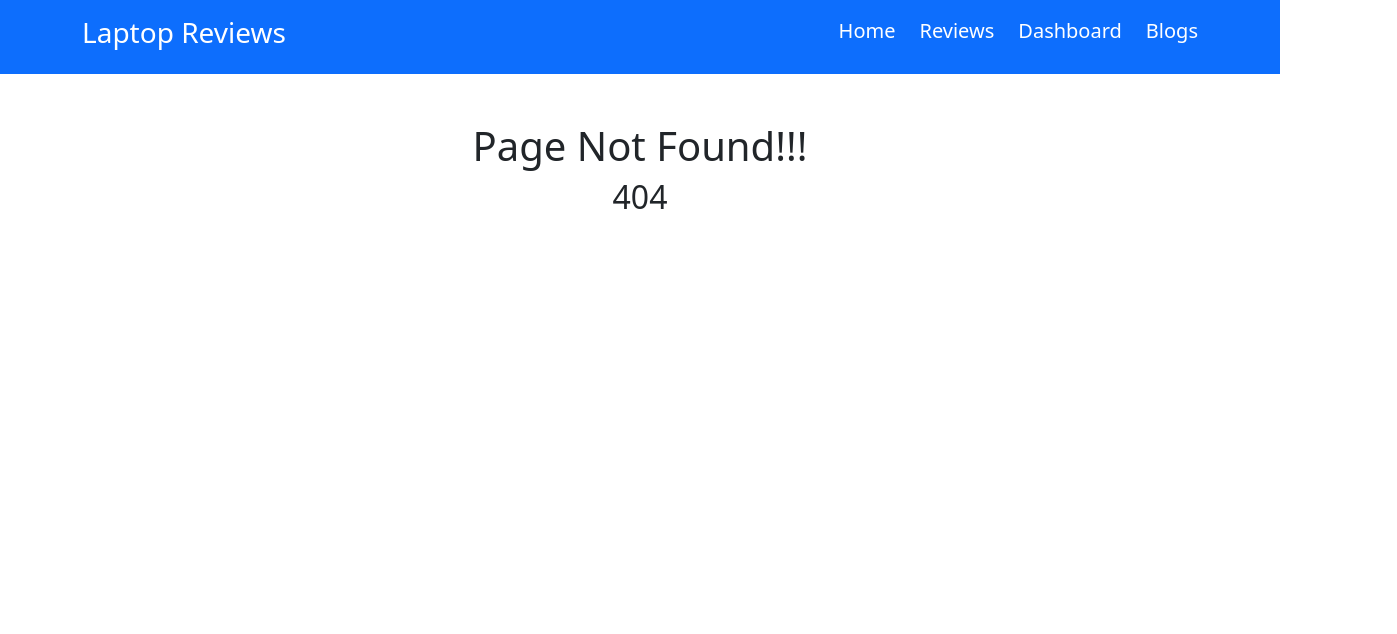
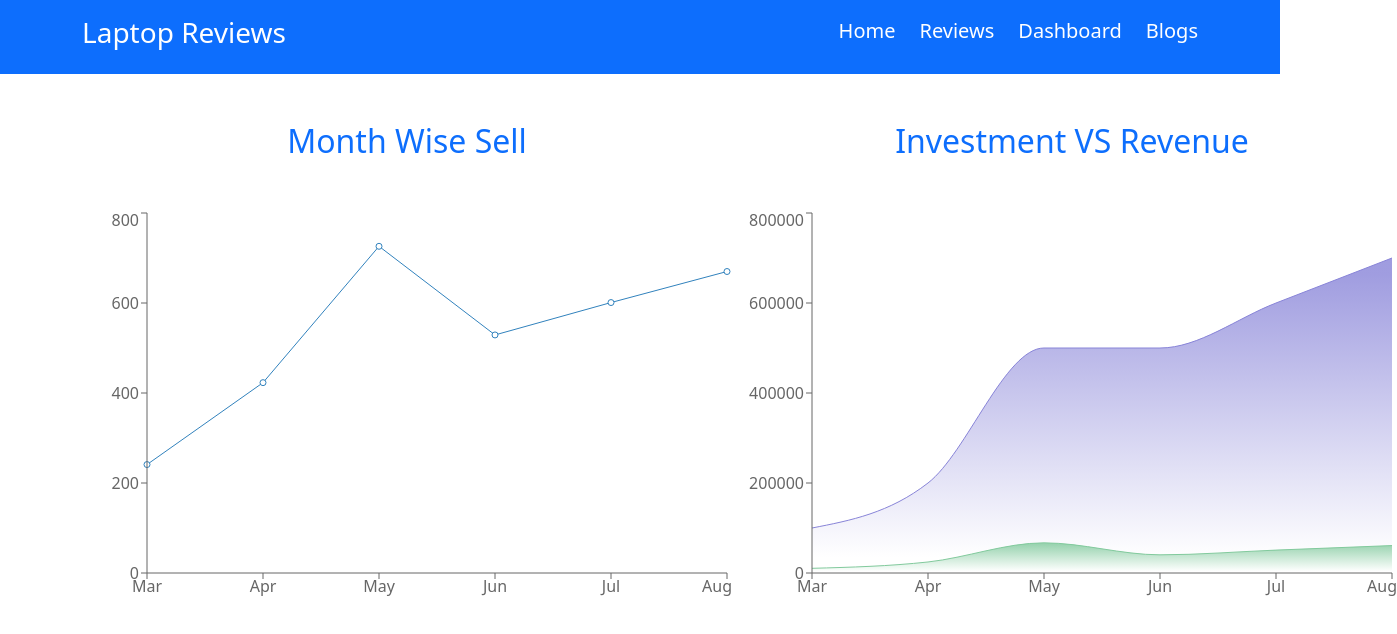
Before and after one commit to ArafatMunna/laptop-reviews, a React (Create React App) app: page /dashboard in a window 1280 px wide. Before the commit this address had no page. Shown: the top 634 px of the page, 1397 px wide, since content can reach past the window. Built offline with nearby package versions, Linux system fonts and the light colour scheme.

Commit message:
dashboard page added

```diff
--- /dev/null
+++ b/public/data.json
@@ -0,0 +1,38 @@
+[
+    {
+        "month": "Mar",
+        "investment": 100000,
+        "sell": 241,
+        "revenue": 10401
+    },
+    {
+        "month": "Apr",
+        "investment": 200000,
+        "sell": 423,
+        "revenue": 24500
+    },
+    {
+        "month": "May",
+        "investment": 500000,
+        "sell": 726,
+        "revenue": 67010
+    },
+    {
+        "month": "Jun",
+        "investment": 500000,
+        "sell": 529,
+        "revenue": 40405
+    },
+    {
+        "month": "Jul",
+        "investment": 600000,
+        "sell": 601,
+        "revenue": 50900
+    },
+    {
+        "month": "Aug",
+        "investment": 700000,
+        "sell": 670,
+        "revenue": 61000
+    }
+]
--- a/src/App.js
+++ b/src/App.js
@@ -1,5 +1,6 @@
 import { Route, Routes } from "react-router-dom";
 import "./App.css";
+import Dashboard from "./components/Dashboard/Dashboard";
 import Header from "./components/Header/Header";
 import Home from "./components/Home/Home";
 import NotFound from "./components/NotFound/NotFound";
@@ -12,6 +13,7 @@ function App() {
             <Routes>
                 <Route path="/" element={<Home />} />
                 <Route path="/reviews" element={<Reviews />} />
+                <Route path="/dashboard" element={<Dashboard />} />
                 <Route path="*" element={<NotFound />} />
             </Routes>
         </div>
--- /dev/null
+++ b/src/components/Dashboard/Dashboard.css
@@ -0,0 +1,10 @@
+.chart-container {
+    display: grid;
+    grid-template-columns: repeat(2, 1fr);
+    grid-gap: 15px;
+}
+@media screen and (max-width: 767arpx) {
+    .chart-container {
+        grid-template-columns: repeat(1, 1fr);
+    }
+}
--- /dev/null
+++ b/src/components/Dashboard/Dashboard.js
@@ -0,0 +1,27 @@
+import React from "react";
+import MyBarChart from "../MyAreaChart/MyAreaChart";
+import MyLineChart from "../MyLineChart/MyLineChart";
+import "./Dashboard.css";
+
+const Dashboard = () => {
+    return (
+        <div className="container">
+            <div className="chart-container mt-5">
+                <div>
+                    <h2 className="text-center mb-5 text-primary">
+                        Month Wise Sell
+                    </h2>
+                    <MyLineChart />
+                </div>
+                <div>
+                <h2 className="text-center mb-5 text-primary">
+                        Investment VS Revenue
+                    </h2>
+                    <MyBarChart />
+                </div>
+            </div>
+        </div>
+    );
+};
+
+export default Dashboard;
--- /dev/null
+++ b/src/components/MyAreaChart/MyAreaChart.js
@@ -0,0 +1,46 @@
+import React from "react";
+import {
+    Area,
+    AreaChart,
+    Tooltip,
+    XAxis,
+    YAxis,
+} from "recharts";
+import useChartData from "../../hooks/useChartData";
+
+const MyAreaChart = () => {
+    const [data, setData] = useChartData();
+    return (
+        <AreaChart width={650} height={400} data={data}>
+            <defs>
+                <linearGradient id="colorUv" x1="0" y1="0" x2="0" y2="1">
+                    <stop offset="5%" stopColor="#8884d8" stopOpacity={0.8} />
+                    <stop offset="95%" stopColor="#8884d8" stopOpacity={0} />
+                </linearGradient>
+                <linearGradient id="colorPv" x1="0" y1="0" x2="0" y2="1">
+                    <stop offset="5%" stopColor="#82ca9d" stopOpacity={0.8} />
+                    <stop offset="95%" stopColor="#82ca9d" stopOpacity={0} />
+                </linearGradient>
+            </defs>
+            <Area
+                type="monotone"
+                dataKey="investment"
+                stroke="#8884d8"
+                fillOpacity={1}
+                fill="url(#colorUv)"
+            />
+            <Area
+                type="monotone"
+                dataKey="revenue"
+                stroke="#82ca9d"
+                fillOpacity={1}
+                fill="url(#colorPv)"
+            />
+            <XAxis dataKey={"month"} />
+            <Tooltip />
+            <YAxis />
+        </AreaChart>
+    );
+};
+
+export default MyAreaChart;
--- /dev/null
+++ b/src/components/MyLineChart/MyLineChart.js
@@ -0,0 +1,16 @@
+import { Line, LineChart, Tooltip, XAxis, YAxis } from "recharts";
+import useChartData from "../../hooks/useChartData";
+
+const MyLineChart = () => {
+    const [data, setData] = useChartData();
+    return (
+        <LineChart width={650} height={400} data={data}>
+            <Line dataKey={"sell"} />
+            <XAxis dataKey={"month"} />
+            <Tooltip />
+            <YAxis />
+        </LineChart>
+    );
+};
+
+export default MyLineChart;
--- /dev/null
+++ b/src/hooks/useChartData.js
@@ -0,0 +1,14 @@
+import { useEffect, useState } from "react";
+
+const useChartData = () => {
+    const [data, setData] = useState([]);
+    useEffect(() => {
+        fetch("data.json")
+            .then((res) => res.json())
+            .then((data) => setData(data));
+    }, []);
+
+    return [data, setData];
+};
+
+export default useChartData;
```
Also changed, not shown: src/components/MyAreaChart/MyAreaChart.css (added).
